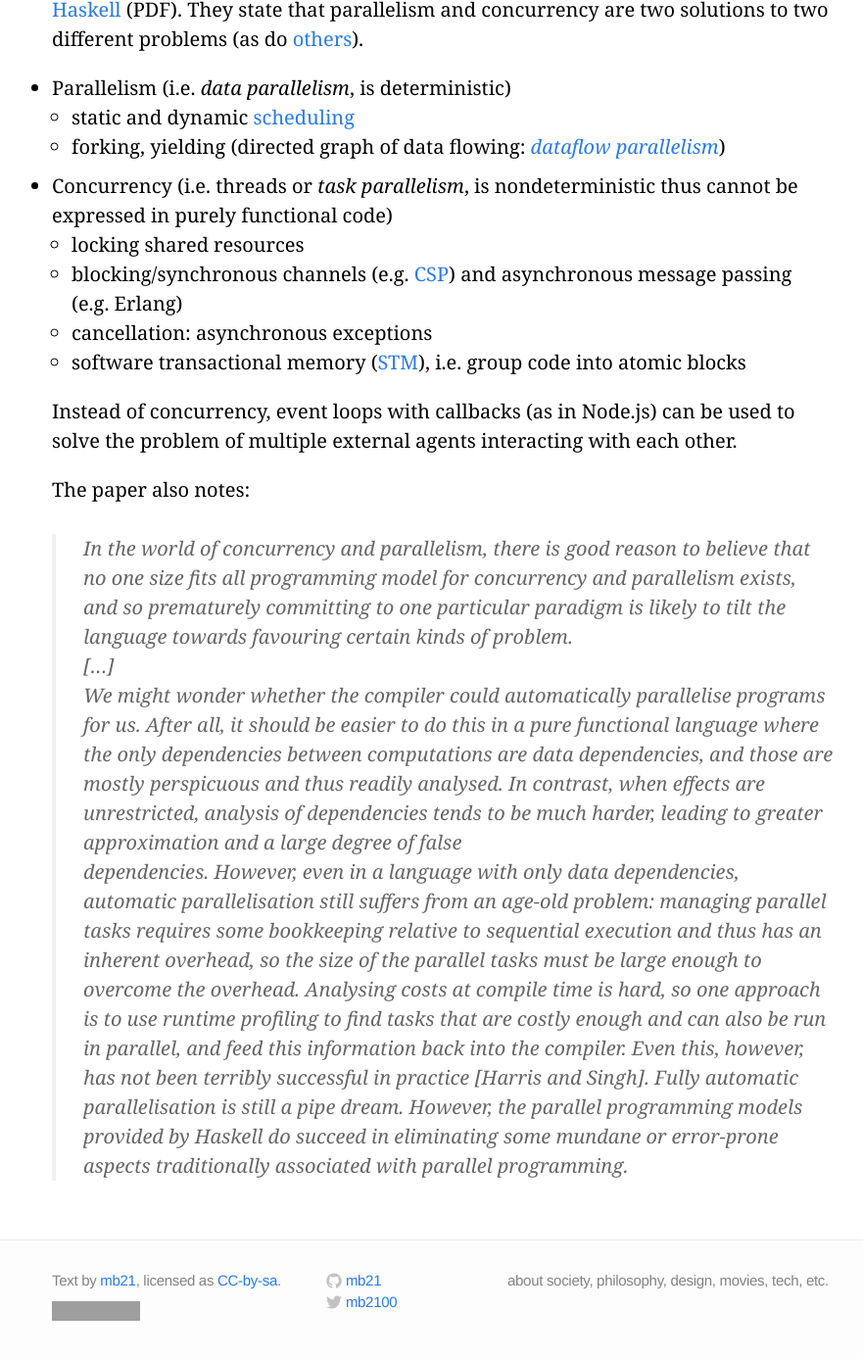
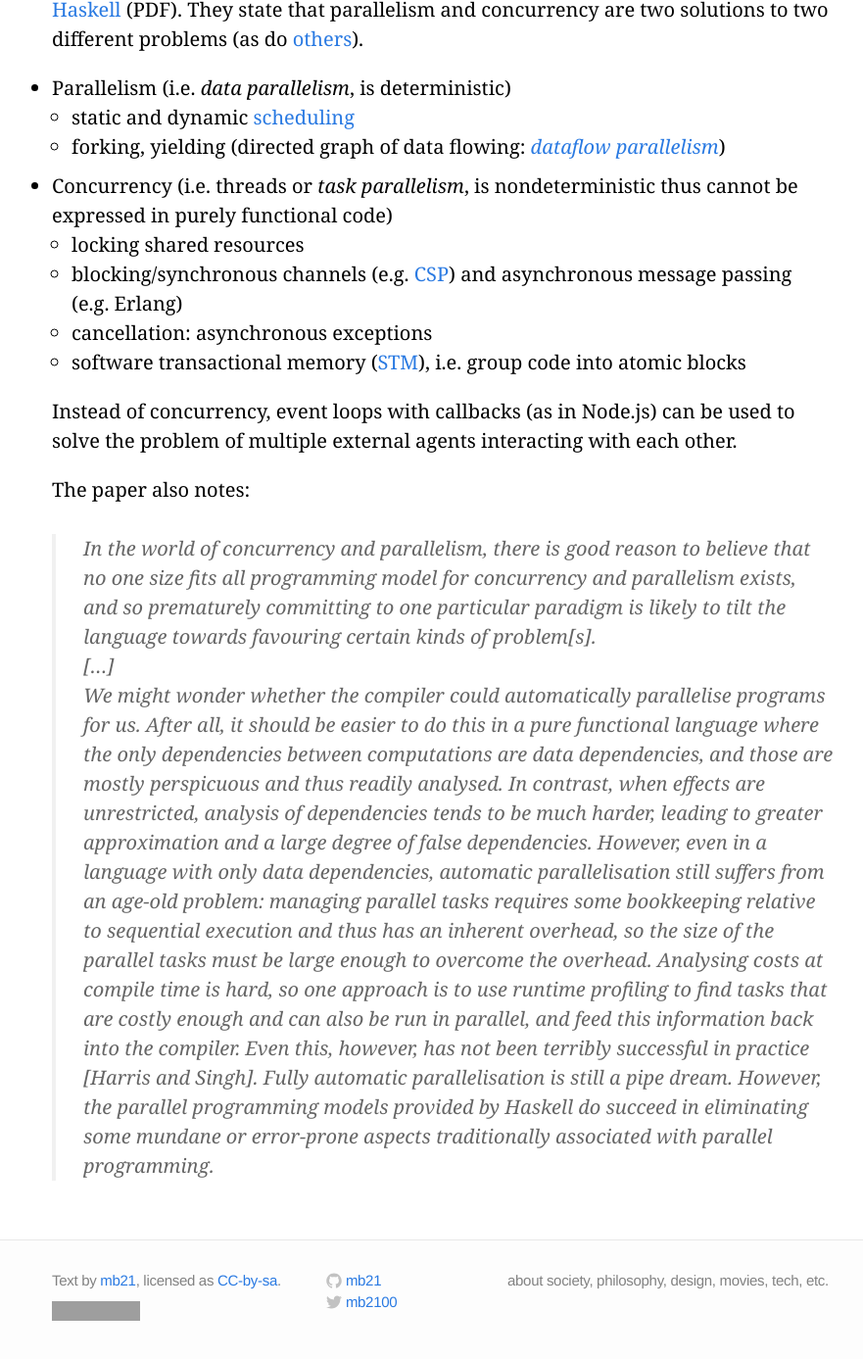
Before and after one commit to mb21/blog, a Jekyll site: the page built from _posts/2012-08-16-Parallel-and-Concurrent-Programming-Models.md, in a window 1280 px wide and 1400 px high, scrolled down 271 px. Shown: the top 1387 px of the window at 98% size, without its empty margins (187-1068 px from the left). Built offline with Jekyll 4.4.1, drawn with Linux system fonts in a browser that asks for light colours; grey boxes are pictures that could not be loaded.

```diff
--- a/_posts/2012-08-16-Parallel-and-Concurrent-Programming-Models.md
+++ b/_posts/2012-08-16-Parallel-and-Concurrent-Programming-Models.md
@@ -21,7 +21,6 @@ Instead of concurrency, event loops with callbacks (as in Node.js) can be used t
 
 The paper also notes:
 
-> In the world of concurrency and parallelism, there is good reason to believe that no one size fits all programming model for concurrency and parallelism exists, and so prematurely committing to one particular paradigm is likely to tilt the language towards favouring certain kinds of problem.\
+> In the world of concurrency and parallelism, there is good reason to believe that no one size fits all programming model for concurrency and parallelism exists, and so prematurely committing to one particular paradigm is likely to tilt the language towards favouring certain kinds of problem[s].\
 >  [...]\
->  We might wonder whether the compiler could automatically parallelise programs for us. After all, it should be easier to do this in a pure functional language where the only dependencies between computations are data dependencies, and those are mostly perspicuous and thus readily analysed. In contrast, when effects are unrestricted, analysis of dependencies tends to be much harder, leading to greater approximation and a large degree of false\
->  dependencies. However, even in a language with only data dependencies, automatic parallelisation still suffers from an age-old problem: managing parallel tasks requires some bookkeeping relative to sequential execution and thus has an inherent overhead, so the size of the parallel tasks must be large enough to overcome the overhead. Analysing costs at compile time is hard, so one approach is to use runtime profiling to find tasks that are costly enough and can also be run in parallel, and feed this information back into the compiler. Even this, however, has not been terribly successful in practice [Harris and Singh]. Fully automatic parallelisation is still a pipe dream. However, the parallel programming models provided by Haskell do succeed in eliminating some mundane or error-prone aspects traditionally associated with parallel programming.
+>  We might wonder whether the compiler could automatically parallelise programs for us. After all, it should be easier to do this in a pure functional language where the only dependencies between computations are data dependencies, and those are mostly perspicuous and thus readily analysed. In contrast, when effects are unrestricted, analysis of dependencies tends to be much harder, leading to greater approximation and a large degree of false dependencies. However, even in a language with only data dependencies, automatic parallelisation still suffers from an age-old problem: managing parallel tasks requires some bookkeeping relative to sequential execution and thus has an inherent overhead, so the size of the parallel tasks must be large enough to overcome the overhead. Analysing costs at compile time is hard, so one approach is to use runtime profiling to find tasks that are costly enough and can also be run in parallel, and feed this information back into the compiler. Even this, however, has not been terribly successful in practice [Harris and Singh]. Fully automatic parallelisation is still a pipe dream. However, the parallel programming models provided by Haskell do succeed in eliminating some mundane or error-prone aspects traditionally associated with parallel programming.
```
Also changed, not shown: _posts/2014-08-08-virtual-and-augmented-reality.md (added, +20 -0 lines).
